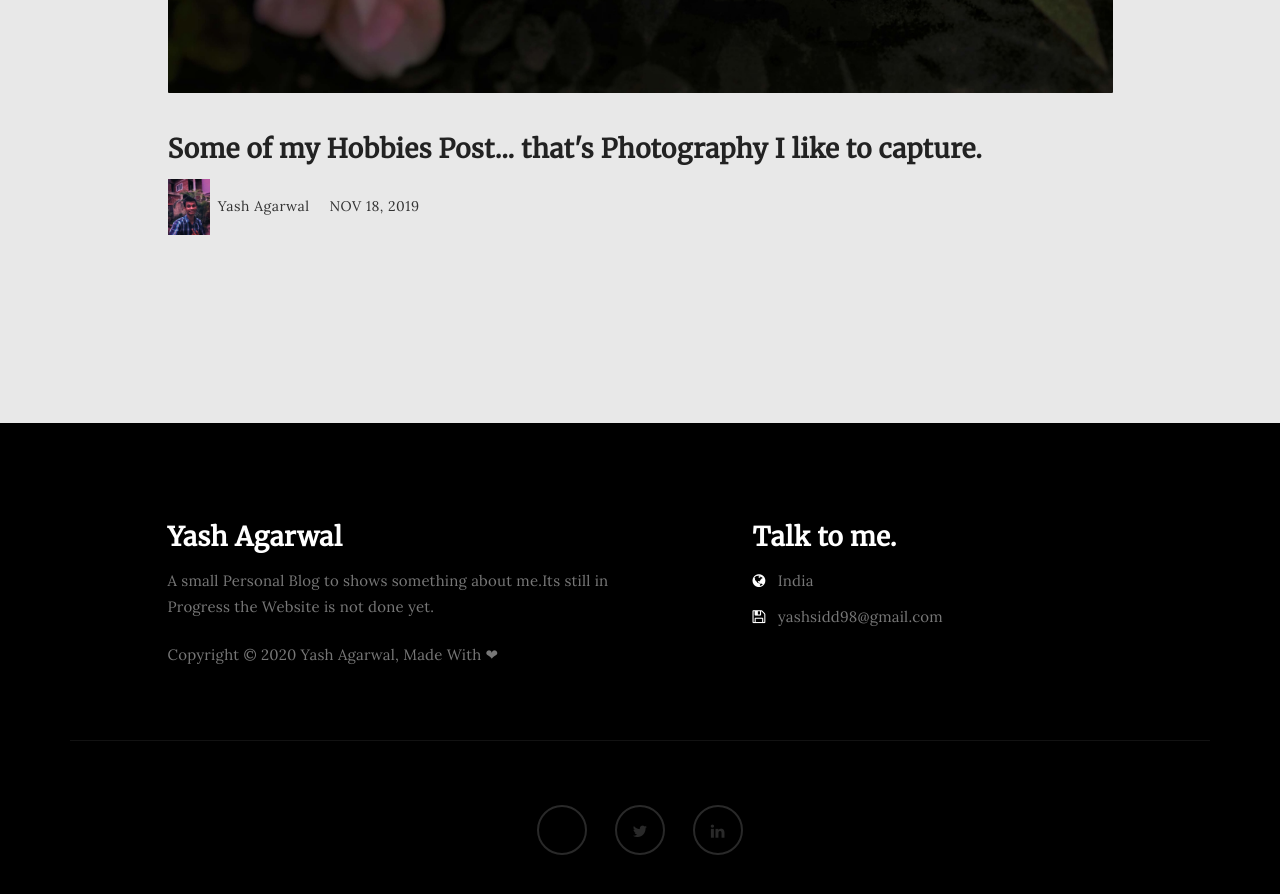
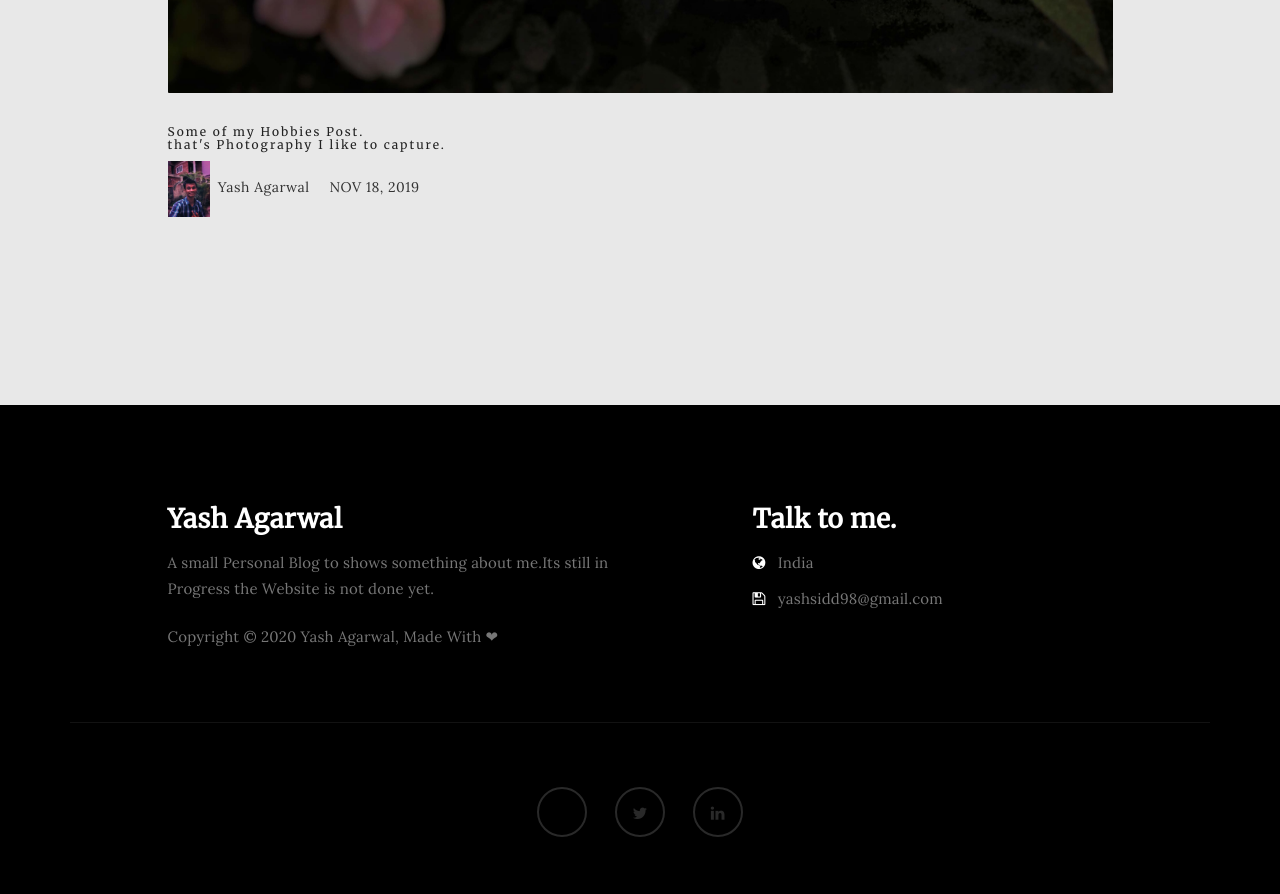
Before and after one commit to YashAgarwalDev/Temp-Webpage, a plain HTML site: page index.html in a window 1280 px wide. Shown: the part 3640-4534 px from the top of the page. Drawn offline with Linux system fonts and the light colour scheme; animation ran at ten frames a second.

Commit message:
fixed header fonts

```diff
--- a/index.html
+++ b/index.html
@@ -129,7 +129,8 @@
                                     </a>
                                 </div>
                                 <div class="blog-post-title">
-                                    <h3><a href="https://www.instagram.com/yashagarwal.co">Some of my Hobbies Post... that's Photography I like to capture.</a></h3>
+                                    <h4><a href="https://www.instagram.com/yashagarwal.co">Some of my Hobbies Post. <br>
+                                        that's Photography I like to capture.<br></a></h4>
                                 </div>
                                 <div class="blog-post-format">
                                     <span><a href="https://www.instagram.com/yashagarwal.co"><img src="images/author-image2.jpg" class="img-responsive img-square"> Yash Agarwal</a></span>
```
